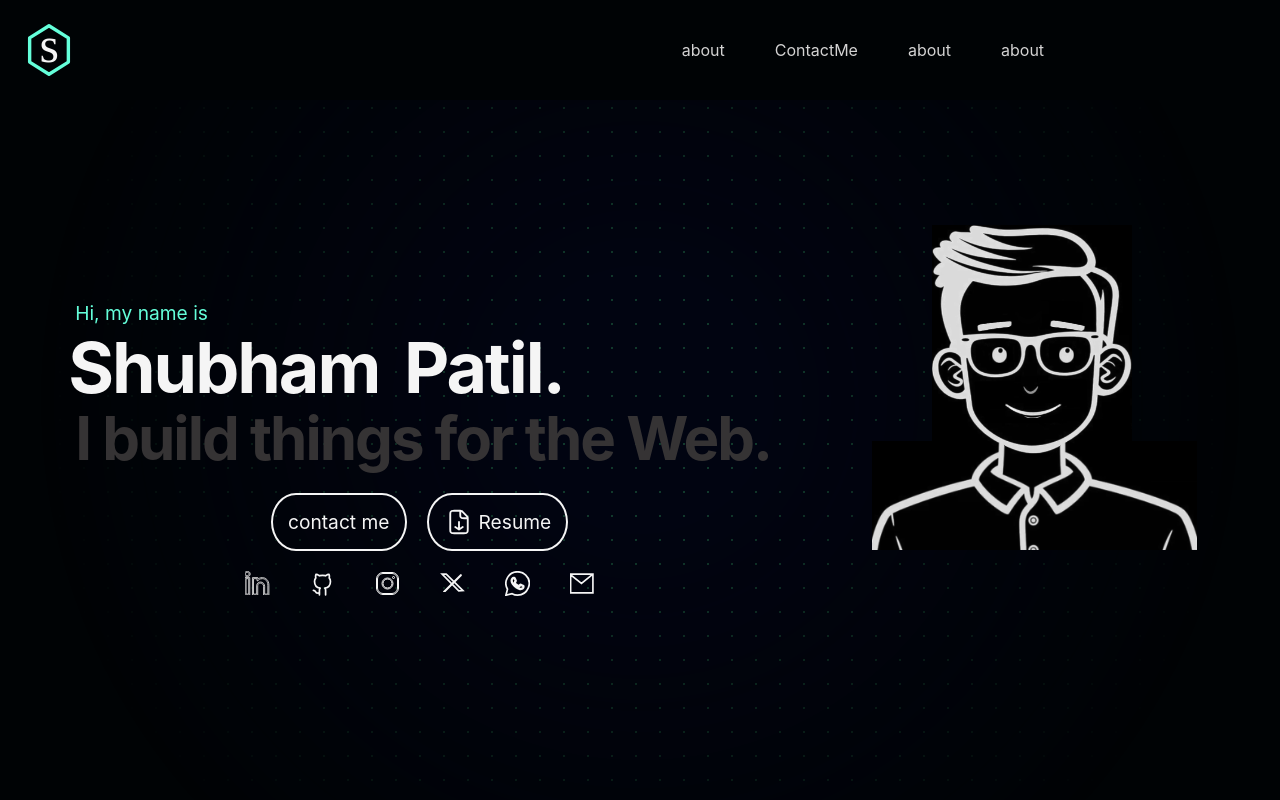
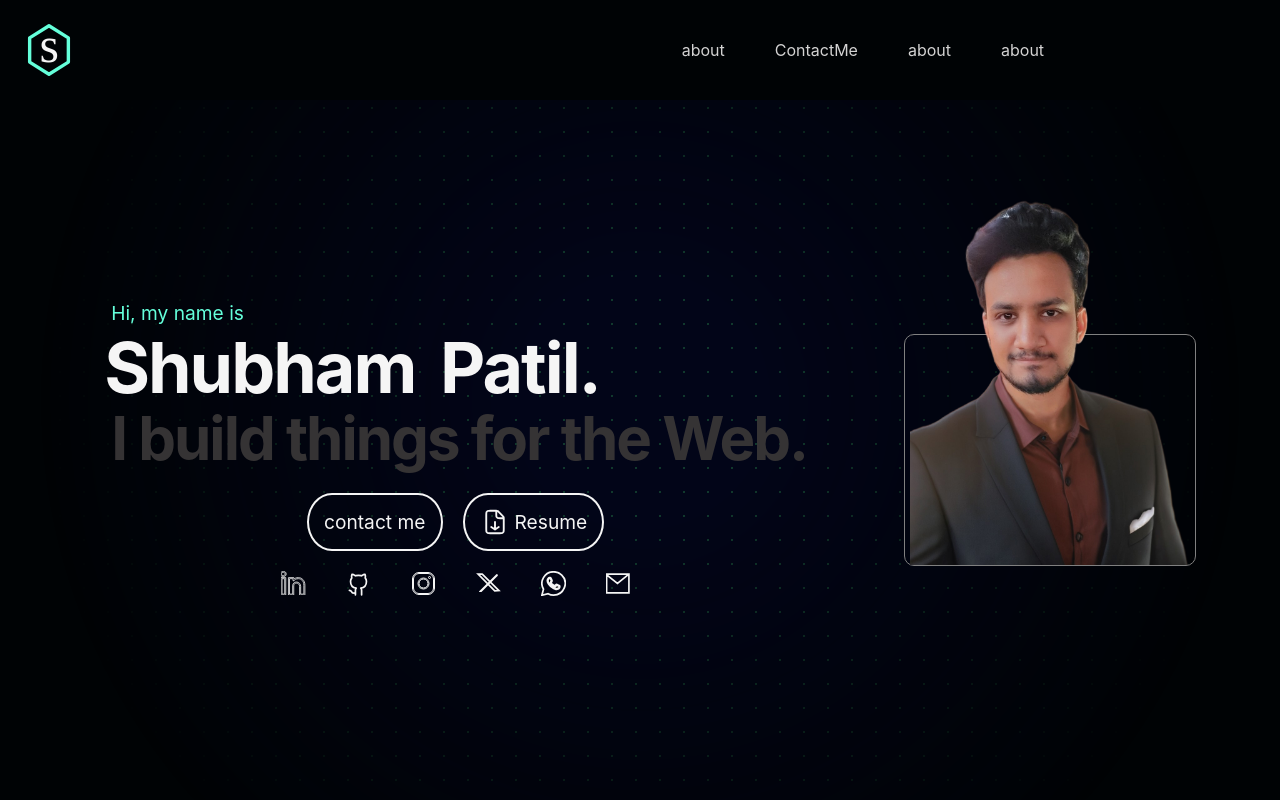
Before and after one commit to DevShubhamPatil/Devshubham, a React (Create React App) app: page / in a window 1280 px wide. Shown: the top 800 px of the page. Built offline with nearby package versions, Linux system fonts and the light colour scheme.

Commit message:
Removed avatar and added image also added Dockerfile

```diff
--- a/src/App.css
+++ b/src/App.css
@@ -23,7 +23,7 @@
     position: fixed;
     top: 0;
     left: 0;
-    background: hsl(230 , 90%, 3.5%) ;
+    background: hsl(230, 86%, 5%) ;
     background-image:radial-gradient(#154632 .5px, transparent 1.5px);
     background-size: 1.5rem 1.5rem;
     mask-image: radial-gradient(600px, rgb(0, 0, 0) 20%, rgba(0, 0, 0, 0) 100%);
--- a/src/App.js
+++ b/src/App.js
@@ -28,8 +28,8 @@ useEffect(() => {
       <div className='bg' id='bg'></div>
       <BrowserRouter>
         <Routes>
-          <Route path='/' element={isLanding? <Landing/>:<LoadingAnimation />}></Route>
-          {/* <Route path='/' element={<Landing/>}></Route> */}
+          {/* <Route path='/' element={isLanding? <Landing/>:<LoadingAnimation />}></Route> */}
+          <Route path='/' element={<Landing/>}></Route>
         </Routes>
       </BrowserRouter>
     </div>
--- a/src/components/Home/index.css
+++ b/src/components/Home/index.css
@@ -12,69 +12,21 @@
 }
 
 .bodycontainer {
-    width: 300px;
-    height: 450px;
+    width: 290px;
+    height: 230px;
     position: relative;
     transform: scale(1);
-    filter: invert();
-    margin-left: 10vw;
+    margin-left: 5vw;
+    border: 1px gray solid;
+    border-radius: 10px;
 }
 
 .face {
-    width: 200px;
-    height: 230px;
-    mix-blend-mode: darken;
-    transition: transform 0.3s ease-out;
+width :300px;
+position: absolute;
+left: 5px;
+bottom: 0px;
 }
-
-.eyebroLeft {
-    width: 35px;
-    height: 7px;
-    position: absolute;
-    left: 118px;
-    top: 97px;
-    transform: rotate(8deg);
-    mix-blend-mode: darken;
-    transition: transform 0.3s ease-out;
-}
-
-.eyebroRight {
-    width: 35px;
-    height: 7px;
-    position: absolute;
-    left: 45px;
-    top: 97px;
-    transform: rotate(-8deg);
-    mix-blend-mode: darken;
-    transition: transform 0.3s ease-out;
-}
-
-.eyeLeft {
-    width: 15px;
-    position: absolute;
-    mix-blend-mode: darken;
-    left: 60px;
-    top: 122px;
-    transition: transform 0.3s ease-out;
-}
-
-.eyeRight {
-    width: 15px;
-    position: absolute;
-    left: 127px;
-    top: 122px;
-    mix-blend-mode: darken;
-    transition: transform 0.3s ease-out;
-}
-
-.body {
-    width: 325px;
-    position: absolute;
-    left: -60px;
-    top: 216px;
-    mix-blend-mode: darken;
-}
-
 /* ---------------------------------------------------------- Heading -------------------------------------------------------------- */
 
 .headline {
--- a/src/components/Home/index.jsx
+++ b/src/components/Home/index.jsx
@@ -5,63 +5,11 @@ import Head from '../imgs/head3.jpg'
 import EyeBrow from '../imgs/eb.jpg'
 import Eye from '../imgs/eye.jpg'
 import Body from '../imgs/body.jpg'
+import Me from '../imgs/myimg.png'
+
 import { LinkdInSVG, GitHubSVG, InstaSVG, xsvg, WhatsAppSVG, eMailSVG, fileDownload } from '../svg'
 const Landing = () => {
-    const vpWidth = window.innerWidth
-    const vpCenterX = vpWidth / 2 - 10
-    const vpHeight = window.innerHeight
-    const vpCenterY = vpHeight / 2 - 10
 
-    document.addEventListener('mousemove', (event) => {
-
-        const eyeLeft = document.getElementById('eyeLeft')
-        const eyeRight = document.getElementById('eyeRight')
-        const eyebroRight = document.getElementById('eyebroRight')
-        const eyebroLeft = document.getElementById('eyebroLeft')
-        const face = document.getElementById('face')
-        const avatar = document.getElementById('avatar')
-        const arect = avatar.getBoundingClientRect()
-        const avatarx = arect.left + (arect.width / 2)
-        const avatary = arect.top + (arect.height / 2)
-        const diffx = avatarx - vpCenterX;
-        const diffy = avatary - vpCenterY;
-        const mousex = event.clientX
-        const mousey = event.clientY
-        const MovementRange = 14;
-        const MaxHeadRotationDeg = 5;
-        const x = (mousex * MovementRange) / (vpWidth + diffx * 2) - avatarx
-        const y = (mousey * MovementRange) / (vpHeight + diffy * 2) - avatary
-        const degree = Math.atan((mousey - avatary) / (mousex - avatarx)) * (180 / Math.PI) // claculates angle of mouse location with y axis if avatar center is the origin
-        const deg = (degree * MaxHeadRotationDeg) / 90
-        let yleft = y;
-        let yright = y;
-
-        if(mousey < window.outerHeight){
-        if (mousey < avatary) {
-            let eyeleveldiff = ((avatary - mousey) * 2.5) / avatary
-            if (mousex > avatarx) {
-                eyebroLeft.style.transform = `translateY(${avatary - 7 + y}px) rotate(8deg)`
-                eyebroRight.style.transform = 'translateY(0px) rotate(-8deg)';
-                face.style.transform = `rotate(${deg}deg)`;
-                yright = y - eyeleveldiff
-            }
-
-            if (mousex < avatarx) {
-                eyebroRight.style.transform = `translateY(${avatary - 7 + y}px) rotate(-8deg)`
-                eyebroLeft.style.transform = 'translateY(0px) rotate(8deg)';
-                face.style.transform = `rotate(${deg}deg)`;
-                yleft = y - eyeleveldiff
-            }
-        } else {
-            eyebroRight.style.transform = 'translateY(0px) rotate(-8deg)';
-            eyebroLeft.style.transform = 'translateY(0px) rotate(8deg)';
-            face.style.transform = `rotate(0deg)`;
-        }
-        eyeLeft.style.transform = `translate(${avatarx - MovementRange / 2 + x}px, ${avatary - MovementRange / 2 + yleft}px)`
-        eyeRight.style.transform = `translate(${avatarx - MovementRange / 2 + x}px, ${avatary - MovementRange / 2 + yright}px)`
-
-    }
-    })
     return (
         <>
             <div className="container">
@@ -113,12 +61,13 @@ const Landing = () => {
 
                 </div>
                 <div className="bodycontainer" id="avatar">
-                    <img id="face" className="face" src={Head} alt="" />
+                    {/* <img id="face" className="face" src={Head} alt="" />
                     <img id="eyebroLeft" className="eyebroLeft" src={EyeBrow} alt="" />
                     <img id="eyebroRight" className="eyebroRight" src={EyeBrow} alt="" />
                     <img id="eyeLeft" className="eyeLeft" src={Eye} alt="" />
                     <img id="eyeRight" className="eyeRight" src={Eye} alt="" />
-                    <img id="body" className="body" src={Body} alt="" />
+                    <img id="body" className="body" src={Body} alt="" /> */}
+                    <img id="face" className="face" src={Me} alt="" />
                 </div>
             </div>
 
```
Also changed, not shown: src/components/imgs/myimg.png (added), 1 other file (tests, documents, lock files or other folders).
